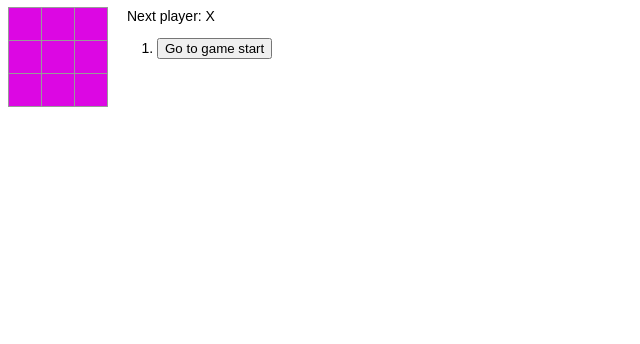
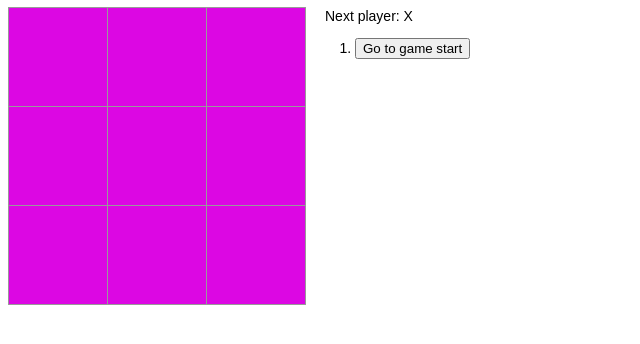
Before and after one commit to mikeycrystal/React-App, a React (Create React App) app: page / in a window 1280 px wide. Shown: the top 344 px of the page, without its empty margins (0-640 px from the left). Built offline with nearby package versions, Linux system fonts and the light colour scheme.

Commit message:
Style Adjustments

```diff
--- a/src/App.css
+++ b/src/App.css
@@ -1,5 +1,6 @@
 .App {
   text-align: center;
+  background-color: aqua;
 }
 
 .App-logo {
--- a/src/index.css
+++ b/src/index.css
@@ -22,15 +22,15 @@ ul {
   background: rgb(220, 7, 227);
   border: 1px solid #999;
   float: left;
-  font-size: 24px;
+  font-size: 40px;
   font-weight: bold;
   line-height: 34px;
-  height: 34px;
+  height: 100px;
   margin-right: -1px;
   margin-top: -1px;
   padding: 0;
   text-align: center;
-  width: 34px;
+  width: 100px;
 }
 
 .square:focus {
```
